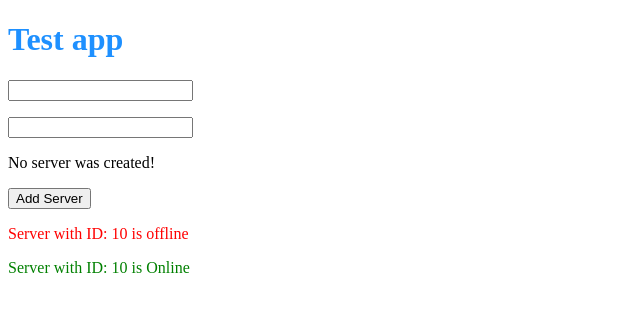
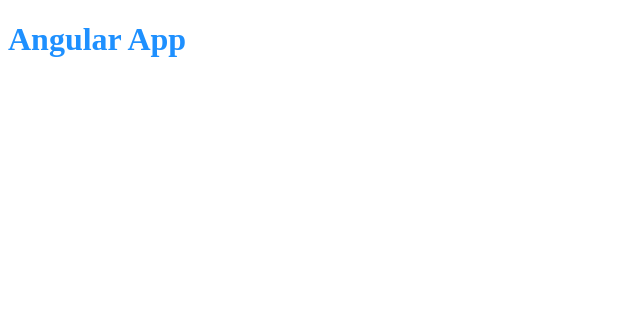
Before and after one commit to dmifsud/ng5-udemy-course, an Angular app: page / in a window 1280 px wide. Shown: the top 312 px of the page, without its empty margins (0-640 px from the left). Built offline with nearby package versions, Linux system fonts and the light colour scheme.

Commit message:
Remove redundant code

```diff
--- a/src/app/app.component.html
+++ b/src/app/app.component.html
@@ -1,4 +1 @@
-<h1>Test app</h1>
-<input type="text" [(ngModel)]="name">
-<p>{{ name }}</p>
-<app-servers></app-servers>
+<h1>Angular App</h1>
--- a/src/app/app.module.ts
+++ b/src/app/app.module.ts
@@ -4,14 +4,10 @@
 import { HttpModule } from '@angular/http';
 
 import { AppComponent } from './app.component';
-import { ServerComponent } from './server/server.component';
-import { ServersComponent } from './servers/servers.component';
 
 @NgModule({
   declarations: [
-    AppComponent,
-    ServerComponent,
-    ServersComponent
+    AppComponent
   ],
   imports: [
     BrowserModule,
--- a/src/app/server/server.component.html
+++ /dev/null
@@ -1 +0,0 @@
-<p [ngClass]='getStatusCssClass()'>Server with ID: {{serverId}} is {{serverStatus}}</p>
--- a/src/app/server/server.component.ts
+++ /dev/null
@@ -1,44 +0,0 @@
-import { Component, OnInit } from '@angular/core';
-
-let STATUS = {
-    online: 'Online',
-    offline: 'offline'
-};
-
-@Component({
-    selector: 'app-server',
-    templateUrl: './server.component.html',
-    styles: [`
-        .online {
-            color: green;
-        }
-        .offline {
-            color: red;
-        }
-    `]
-})
-export class ServerComponent implements OnInit {
-    serverId = 10;
-    serverStatus: string;
-    ngOnInit() {
-        this.serverStatus = Math.random() > 0.5 ? STATUS.online : STATUS.offline;
-    }
-
-    getStatusColor() {
-        switch (this.serverStatus) {
-            case STATUS.online:
-            return 'green';
-            case STATUS.offline:
-            return 'red';
-        }
-    }
-
-    getStatusCssClass() {
-        switch (this.serverStatus) {
-            case STATUS.online:
-            return 'online';
-            case STATUS.offline:
-            return 'offline';
-        }
-    }
-}
--- a/src/app/servers/servers.component.html
+++ /dev/null
@@ -1,12 +0,0 @@
-<div>
-  <!-- <input type='text' (input)='onInputServerName($event)'> -->
-  <input type='text'>
-  <p *ngIf='serverCreated; else noServer'>Server was created</p>
-  <ng-template #noServer>
-    <p>No server was created!</p>
-  </ng-template>
-</div>
-<div>
-  <button class='btn btn-primary' [disabled]='!allowNewServer' (click)='addNewServer()'>Add Server</button>
-</div>
-<app-server *ngFor='let server of servers'></app-server>
--- a/src/app/servers/servers.component.ts
+++ /dev/null
@@ -1,31 +0,0 @@
-import { Component, OnInit } from '@angular/core';
-
-@Component({
-  selector: 'app-servers',
-  templateUrl: './servers.component.html',
-  styleUrls: ['./servers.component.css']
-})
-export class ServersComponent implements OnInit {
-  allowNewServer = false;
-  serverCreated = false;
-  servers = ['Test server 1', 'Test server 2'];
-  constructor() { }
-  ngOnInit() {
-    setTimeout(() => {
-      this.allowNewServer = true;
-    }, 2000);
-  }
-
-  onInputServerName($event: Event) {
-    console.log($event);
-  }
-
-  addNewServer() {
-    this.servers = [...this.servers, 'another test'];
-    this.serverCreated = true;
-    setTimeout(() => {
-      this.serverCreated = false;
-    }, 10000);
-  }
-
-}
```
Also changed, not shown: src/app/servers/servers.component.css (deleted), 1 other file (tests, documents, lock files or other folders).
